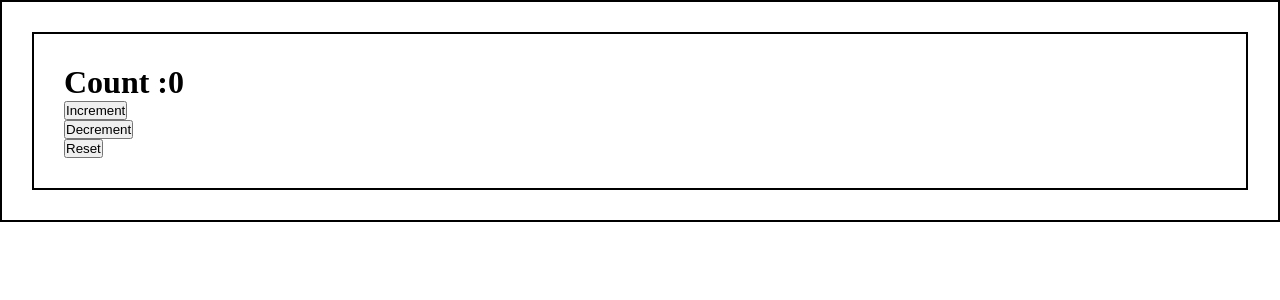
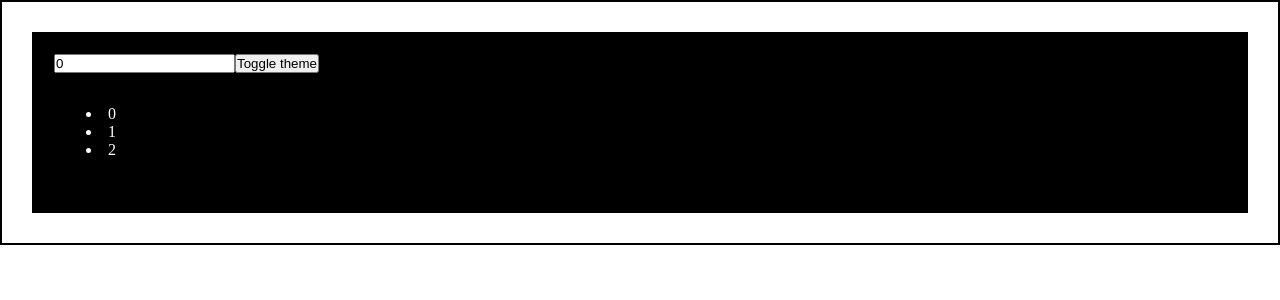
Before and after one commit to kamalrajms/react3, a React (Vite) app: page / in a window 1280 px wide. Shown: the top 300 px of the page. Built offline with nearby package versions, Linux system fonts and the light colour scheme.

Commit message:
Usecallback

```diff
--- a/src/App.jsx
+++ b/src/App.jsx
@@ -1,29 +1,32 @@
-import React, { useReducer } from "react";
+import React, { useState, useCallback } from "react";
+import List from "./List";
 
 export default function App() {
-  const initialValue = { count: 0 };
-  function reducerFun(state, action) {
-    switch (action.type) {
-      case "inc":
-        return { count: state.count + 1 };
-      case "dec":
-        return { count: state.count - 1 };
-      case "reset":
-        return { count: 0 };
-      default:
-        return { state };
-    }
-  }
+  const [number, setNumber] = useState(0);
+  const [dark, setDark] = useState(false);
 
-  const [state, dispatch] = useReducer(reducerFun, initialValue);
+  // const getItems = () => {
+  //   return [number, number + 1, number + 2];
+  // };
+
+  const getItems = useCallback(() => {
+    return [number, number + 1, number + 2];
+  }, [number]);
+
+  const theme = {
+    backgroundColor: dark ? "#fff" : "#000",
+    color: dark ? "#000" : "#fff",
+    padding: "20px",
+  };
   return (
-    <div>
-      <h1>Count :{state.count}</h1>
-      <button onClick={() => dispatch({ type: "inc" })}>Increment</button>
-      <br />
-      <button onClick={() => dispatch({ type: "dec" })}>Decrement</button>
-      <br />
-      <button onClick={() => dispatch({ type: "reset" })}>Reset</button>
+    <div style={theme}>
+      <input
+        type="number"
+        value={number}
+        onChange={(e) => setNumber(parseInt(e.target.value))}
+      />
+      <button onClick={() => setDark((prev) => !prev)}>Toggle theme</button>
+      <List getItems={getItems} />
     </div>
   );
 }
--- /dev/null
+++ b/src/List.jsx
@@ -0,0 +1,16 @@
+import React, { useState, useEffect } from "react";
+
+export default function List({ getItems }) {
+  const [item, setItem] = useState([]);
+  useEffect(() => {
+    setItem(getItems());
+    console.log("updated data");
+  }, [getItems]);
+  return (
+    <div>
+      {item.map((item, ind) => (
+        <li key={ind}>{item}</li>
+      ))}
+    </div>
+  );
+}
```
Also changed, not shown: src/text.txt.
